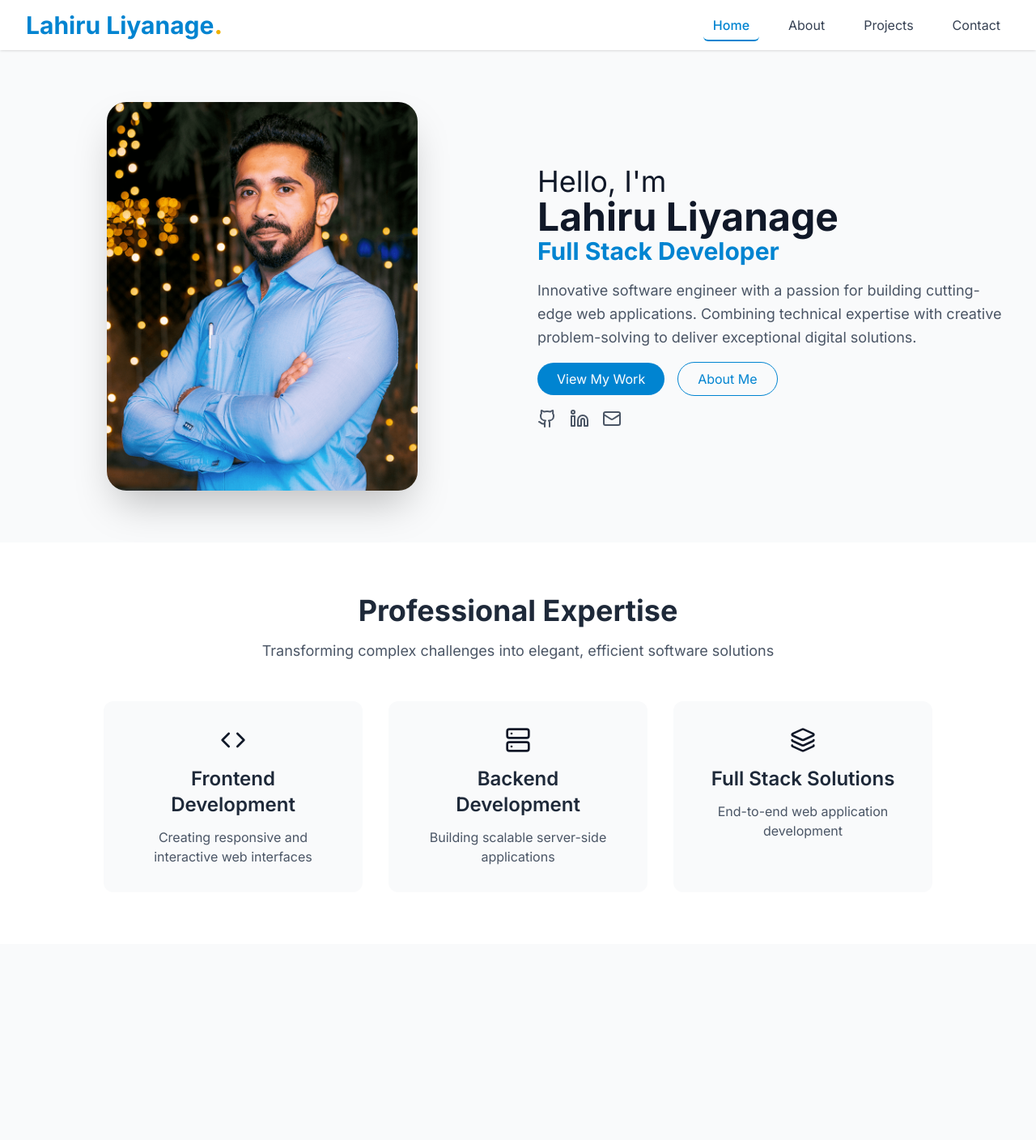
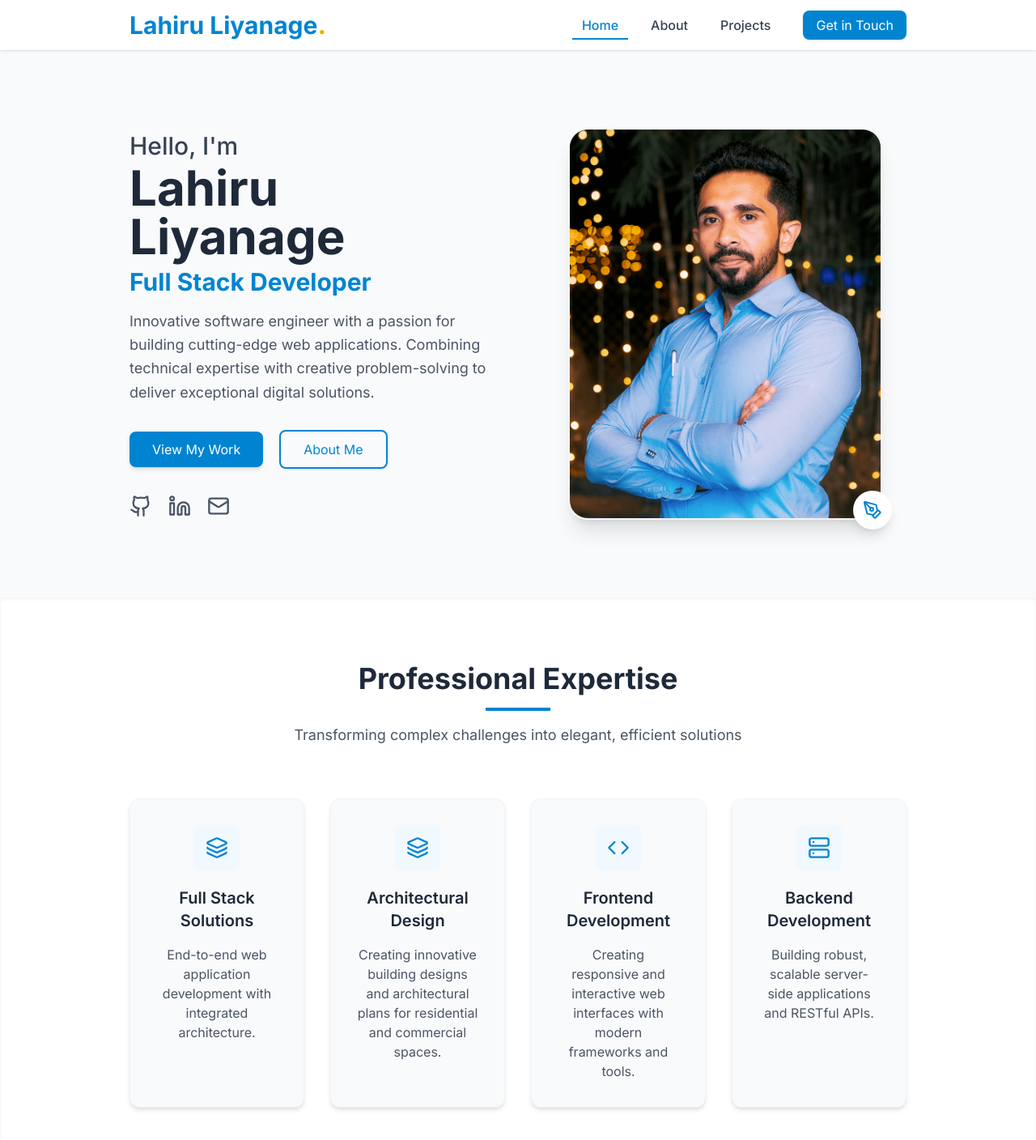
Before and after one commit to LahiruLiyanage/lahiruliyanage-Web-NextJs, a Next.js app: page / in a window 1280 px wide. Shown: the top 1408 px of the page at 81% size. Before the commit the page ends 1166 px from the top, so only its background shows below. Built offline with nearby package versions, Linux system fonts and the light colour scheme.

Commit message:
Maked the Responsivenes to a level. But Still Not Satisfied

```diff
--- a/src/app/page.tsx
+++ b/src/app/page.tsx
@@ -10,150 +10,168 @@ import {
     Mail,
     Code,
     Server,
-    Layers
+    Layers,
+    PenTool
 } from 'lucide-react';
 
 export default function Home() {
     const professionalSkills = [
         {
-            icon: <Code className="w-6 h-6 md:w-8 md:h-8 text-primary" />,
-            title: 'Frontend Development',
-            description: 'Creating responsive and interactive web interfaces'
+            icon: <Layers className="w-6 h-6 md:w-7 md:h-7 text-sky-600" />,
+            title: 'Full Stack Solutions',
+            description: 'End-to-end web application development with integrated architecture.',
+            mobileVisible: true
         },
         {
-            icon: <Server className="w-6 h-6 md:w-8 md:h-8 text-primary" />,
-            title: 'Backend Development',
-            description: 'Building scalable server-side applications'
+            icon: <Layers className="w-6 h-6 md:w-7 md:h-7 text-sky-600" />,
+            title: 'Architectural Design',
+            description: 'Creating innovative building designs and architectural plans for residential and commercial spaces.',
+            mobileVisible: true
         },
         {
-            icon: <Layers className="w-6 h-6 md:w-8 md:h-8 text-primary" />,
-            title: 'Full Stack Solutions',
-            description: 'End-to-end web application development'
+            icon: <Code className="w-6 h-6 md:w-7 md:h-7 text-sky-600" />,
+            title: 'Frontend Development',
+            description: 'Creating responsive and interactive web interfaces with modern frameworks and tools.',
+            mobileVisible: false
+        },
+        {
+            icon: <Server className="w-6 h-6 md:w-7 md:h-7 text-sky-600" />,
+            title: 'Backend Development',
+            description: 'Building robust, scalable server-side applications and RESTful APIs.',
+            mobileVisible: false
         }
     ];
 
     return (
         <div className="min-h-screen bg-gray-50">
             {/* Hero Section */}
-            <div className="container mx-auto max-w-7xl px-4 sm:px-6 lg:px-8 py-8 md:py-16">
-                <div className="flex flex-col md:flex-row gap-8 md:gap-12 items-center">
-                    {/* Profile Image - Second on mobile, Second on desktop */}
+            <div className="container mx-auto max-w-5xl 2xl:max-w-6xl px-4 sm:px-6 lg:px-8 py-12 md:py-20 lg:py-24">
+                <div className="flex flex-col-reverse md:flex-row gap-8 md:gap-12 lg:gap-16 items-center justify-center">
+                    {/* Text Content - Mobile: First, Desktop: Second */}
                     <motion.div
-                        initial={{ opacity: 0, x: -50 }}
-                        animate={{ opacity: 1, x: 0 }}
-                        transition={{ duration: 0.6 }}
-                        className="flex justify-center flex-1"
-                    >
-                        <div className="relative">
-                            <Image
-                                src="/images/lahiruliyanage.png"
-                                alt="Lahiru Liyanage"
-                                width={400}
-                                height={500}
-                                className="rounded-2xl md:rounded-3xl shadow-xl md:shadow-2xl object-cover w-64 h-80 sm:w-72 sm:h-90 md:w-80 md:h-96 lg:w-96 lg:h-120"
-                                priority
-                            />
-                            {/*<div className="absolute bottom-0 right-0 bg-sky-600 text-white p-2 md:p-3 rounded-full shadow-lg">*/}
-                            {/*    <Code className="w-4 h-4 md:w-6 md:h-6" />*/}
-                            {/*</div>*/}
-                        </div>
-                    </motion.div>
-
-                    {/* Text Content - First on mobile, First on desktop */}
-                    <motion.div
-                        initial={{ opacity: 0, x: 50 }}
-                        animate={{ opacity: 1, x: 0 }}
+                        initial={{ opacity: 0, y: 20 }}
+                        animate={{ opacity: 1, y: 0 }}
                         transition={{ duration: 0.6 }}
                         className="flex-1 text-center md:text-left"
                     >
                         <div className="max-w-xl mx-auto md:mx-0">
-                            <h2 className="text-2xl md:text-3xl lg:text-4xl">Hello, I&#39;m</h2>
-                            <h1 className="text-3xl md:text-4xl lg:text-5xl font-bold">
+                            <h2 className="text-xl sm:text-2xl md:text-3xl font-medium text-gray-700">Hello, I&#39;m</h2>
+                            <h1 className="text-3xl sm:text-4xl md:text-5xl lg:text-6xl font-bold mt-1 mb-2 text-gray-800">
                                 Lahiru Liyanage
                             </h1>
-                            <h2 className="text-2xl md:text-2xl lg:text-3xl text-sky-600 font-bold pb-2 md:pb-4">
+                            <h2 className="text-xl sm:text-2xl md:text-3xl text-sky-600 font-bold pb-3 md:pb-4">
                                 Full Stack Developer
                             </h2>
-                            <p className="text-gray-600 leading-relaxed text-sm md:text-base lg:text-lg">
+                            <p className="text-gray-600 leading-relaxed text-sm sm:text-base md:text-lg max-w-lg mx-auto md:mx-0">
                                 Innovative software engineer with a passion for building
                                 cutting-edge web applications. Combining technical expertise
                                 with creative problem-solving to deliver exceptional digital solutions.
                             </p>
 
                             {/* Action Links */}
-                            <div className="flex flex-wrap justify-center md:justify-start items-center gap-3 md:gap-4 pt-4">
+                            <div className="flex flex-wrap justify-center md:justify-start items-center gap-3 md:gap-5 pt-6 md:pt-8">
                                 <Link
                                     href="/projects"
-                                    className="bg-sky-600 text-white px-4 md:px-6 py-2 rounded-full hover:bg-sky-700 transition flex items-center gap-2 text-sm md:text-base"
+                                    className="bg-sky-600 text-white px-5 md:px-7 py-2.5 rounded-lg hover:bg-sky-700 transition duration-300 flex items-center gap-2 text-sm md:text-base shadow-md hover:shadow-lg"
                                 >
                                     View My Work
                                 </Link>
                                 <Link
                                     href="/about"
-                                    className="border border-sky-600 text-sky-600 px-4 md:px-6 py-2 rounded-full hover:bg-sky-700 hover:text-white transition flex items-center gap-2 text-sm md:text-base"
+                                    className="border-2 border-sky-600 text-sky-600 px-5 md:px-7 py-2.5 rounded-lg hover:bg-sky-600 hover:text-white transition duration-300 flex items-center gap-2 text-sm md:text-base"
                                 >
                                     About Me
                                 </Link>
                             </div>
 
                             {/* Social Media Icons */}
-                            <div className="flex justify-center md:justify-start space-x-4 mt-4">
+                            <div className="flex justify-center md:justify-start space-x-5 mt-6 md:mt-8">
                                 <a
                                     href="https://github.com/LahiruLiyanage"
                                     target="_blank"
-                                    className="text-gray-600 hover:text-sky-600 transition"
+                                    rel="noopener noreferrer"
+                                    className="text-gray-600 hover:text-sky-600 transition-colors duration-300"
+                                    aria-label="GitHub Profile"
                                 >
-                                    <Github className="w-5 h-5 md:w-6 md:h-6" />
+                                    <Github className="w-6 h-6 md:w-7 md:h-7" />
                                 </a>
                                 <a
                                     href="https://linkedin.com/in/lahiruliyanage"
                                     target="_blank"
-                                    className="text-gray-600 hover:text-sky-600 transition"
+                                    rel="noopener noreferrer"
+                                    className="text-gray-600 hover:text-sky-600 transition-colors duration-300"
+                                    aria-label="LinkedIn Profile"
                                 >
-                                    <Linkedin className="w-5 h-5 md:w-6 md:h-6" />
+                                    <Linkedin className="w-6 h-6 md:w-7 md:h-7" />
                                 </a>
                                 <a
                                     href="mailto:lhlahiru95@gmail.com"
-                                    className="text-gray-600 hover:text-sky-600 transition"
+                                    className="text-gray-600 hover:text-sky-600 transition-colors duration-300"
+                                    aria-label="Email Contact"
                                 >
-                                    <Mail className="w-5 h-5 md:w-6 md:h-6" />
+                                    <Mail className="w-6 h-6 md:w-7 md:h-7" />
                                 </a>
                             </div>
                         </div>
                     </motion.div>
 
-
+                    {/* Profile Image - Mobile: Second, Desktop: First */}
+                    <motion.div
+                        initial={{ opacity: 0, y: 20 }}
+                        animate={{ opacity: 1, y: 0 }}
+                        transition={{ duration: 0.6, delay: 0.2 }}
+                        className="flex justify-center flex-1"
+                    >
+                        <div className="relative">
+                            <div className="rounded-2xl md:rounded-3xl overflow-hidden shadow-xl border-2 border-gray-100">
+                                <Image
+                                    src="/images/lahiruliyanage.png"
+                                    alt="Lahiru Liyanage"
+                                    width={400}
+                                    height={500}
+                                    className="object-cover w-64 h-80 sm:w-72 sm:h-90 md:w-80 md:h-96 lg:w-96 lg:h-120"
+                                    priority
+                                />
+                            </div>
+                            <div className="absolute -bottom-3 -right-3 bg-white p-3 rounded-full shadow-lg">
+                                <PenTool className="w-5 h-5 md:w-6 md:h-6 text-sky-600" />
+                            </div>
+                        </div>
+                    </motion.div>
                 </div>
             </div>
 
             {/* Professional Skills Section */}
-            <div className="bg-white py-8 md:py-16 w-full">
-                <div className="container mx-auto max-w-7xl px-4 sm:px-6 lg:px-8">
-                    <div className="text-center mb-8 md:mb-12">
-                        <h3 className="text-2xl md:text-3xl lg:text-4xl font-bold text-gray-800 mb-2 md:mb-4">
+            <div className="bg-white py-12 md:py-20 w-full shadow-inner">
+                <div className="container mx-auto max-w-5xl 2xl:max-w-6xl px-4 sm:px-6 lg:px-8">
+                    <div className="text-center mb-10 md:mb-16">
+                        <h3 className="text-2xl md:text-3xl lg:text-4xl font-bold text-gray-800 mb-3 md:mb-4">
                             Professional Expertise
                         </h3>
+                        <div className="w-20 h-1 bg-sky-600 mx-auto mb-4"></div>
                         <p className="text-gray-600 text-sm md:text-base lg:text-lg max-w-2xl mx-auto">
-                            Transforming complex challenges into elegant, efficient software solutions
+                            Transforming complex challenges into elegant, efficient solutions
                         </p>
                     </div>
 
-                    <div className="grid grid-cols-1 md:grid-cols-3 gap-6 md:gap-8 max-w-5xl mx-auto">
+                    <div className="grid grid-cols-1 sm:grid-cols-2 lg:grid-cols-4 gap-6 md:gap-8 max-w-5xl 2xl:max-w-6xl mx-auto">
                         {professionalSkills.map((skill, index) => (
                             <motion.div
                                 key={index}
-                                initial={{ opacity: 0, y: 50 }}
+                                initial={{ opacity: 0, y: 30 }}
                                 animate={{ opacity: 1, y: 0 }}
                                 transition={{ duration: 0.5, delay: index * 0.2 }}
-                                className="bg-gray-50 p-4 md:p-6 lg:p-8 rounded-lg md:rounded-xl text-center hover:shadow-lg transition"
+                                className={`bg-gray-50 p-6 md:p-8 rounded-xl shadow-md hover:shadow-lg transition-all duration-300 border border-gray-100 ${
+                                    !skill.mobileVisible ? 'hidden sm:block' : ''
+                                }`}
                             >
-                                <div className="flex justify-center mb-3 md:mb-4">
+                                <div className="flex justify-center mb-4 md:mb-5 bg-sky-50 w-14 h-14 rounded-lg mx-auto flex items-center justify-center">
                                     {skill.icon}
                                 </div>
-                                <h4 className="text-lg md:text-xl lg:text-2xl font-semibold mb-2 md:mb-3 text-gray-800">
+                                <h4 className="text-lg md:text-xl font-semibold mb-3 md:mb-4 text-gray-800 text-center">
                                     {skill.title}
                                 </h4>
-                                <p className="text-gray-600 text-sm md:text-base">
+                                <p className="text-gray-600 text-sm md:text-base text-center">
                                     {skill.description}
                                 </p>
                             </motion.div>
--- a/src/components/Navbar.tsx
+++ b/src/components/Navbar.tsx
@@ -9,6 +9,7 @@ import { motion, AnimatePresence } from 'framer-motion';
 
 const Navbar: React.FC = () => {
     const [isOpen, setIsOpen] = useState(false);
+    const [scrolled, setScrolled] = useState(false);
     const pathname = usePathname();
 
     // Close mobile menu when route changes or on window resize
@@ -23,6 +24,16 @@ const Navbar: React.FC = () => {
         return () => window.removeEventListener('resize', handleResize);
     }, []);
 
+    // Detect scroll for navbar styling
+    useEffect(() => {
+        const handleScroll = () => {
+            setScrolled(window.scrollY > 20);
+        };
+
+        window.addEventListener('scroll', handleScroll);
+        return () => window.removeEventListener('scroll', handleScroll);
+    }, []);
+
     // Prevent scrolling when mobile menu is open
     useEffect(() => {
         if (isOpen) {
@@ -35,28 +46,30 @@ const Navbar: React.FC = () => {
         };
     }, [isOpen]);
 
+    // Removed 'Contact' from navigation items since we have a dedicated 'Get in Touch' button
     const navItems: NavigationItem[] = [
         { href: '/', label: 'Home' },
         { href: '/about', label: 'About' },
-        { href: '/projects', label: 'Projects' },
-        { href: '/contact', label: 'Contact' }
+        { href: '/projects', label: 'Projects' }
     ];
 
     return (
-        <nav className="bg-white shadow-sm sticky top-0 z-50">
-            <div className="container mx-auto max-w-7xl px-4 sm:px-6 lg:px-8 py-3 flex justify-between items-center">
+        <nav className={`sticky top-0 z-50 transition-all duration-300 ${
+            scrolled ? 'bg-white shadow-md py-2' : 'bg-white/95 shadow-sm py-3'
+        }`}>
+            <div className="container mx-auto max-w-5xl 2xl:max-w-6xl px-4 sm:px-6 lg:px-8 flex justify-between items-center">
                 <motion.div
                     initial={{ opacity: 0, x: -20 }}
                     animate={{ opacity: 1, x: 0 }}
                     transition={{ duration: 0.5 }}
                 >
-                    <Link href="/" className="text-xl sm:text-2xl md:text-3xl font-bold text-sky-600">
+                    <Link href="/" className="text-xl sm:text-2xl md:text-3xl font-bold text-sky-600 flex items-center">
                         Lahiru Liyanage<span className="text-yellow-500 dot font-bold">.</span>
                     </Link>
                 </motion.div>
 
                 {/* Desktop Navigation */}
-                <div className="hidden md:flex items-center space-x-2 lg:space-x-6">
+                <div className="hidden md:flex items-center space-x-1 lg:space-x-2">
                     {navItems.map((item, index) => {
                         const isActive = pathname === item.href;
                         return (
@@ -68,17 +81,32 @@ const Navbar: React.FC = () => {
                             >
                                 <Link
                                     href={item.href}
-                                    className={`px-3 py-2 rounded-md text-sm lg:text-base transition duration-300 ${
+                                    className={`px-3 py-2 mx-1 rounded-md text-sm lg:text-base font-medium transition-all duration-300 relative group ${
                                         isActive
-                                            ? 'text-sky-600 font-medium border-b-2 border-sky-600'
-                                            : 'text-gray-700 hover:text-sky-600 hover:border-b-2 hover:border-sky-300'
+                                            ? 'text-sky-600'
+                                            : 'text-gray-700 hover:text-sky-600'
                                     }`}
                                 >
                                     {item.label}
+                                    <span className={`absolute bottom-0 left-0 w-full h-0.5 bg-sky-600 transform transition-transform duration-300 ${
+                                        isActive ? 'scale-x-100' : 'scale-x-0 group-hover:scale-x-100'
+                                    }`}></span>
                                 </Link>
                             </motion.div>
                         );
                     })}
+                    <motion.div
+                        initial={{ opacity: 0, scale: 0.9 }}
+                        animate={{ opacity: 1, scale: 1 }}
+                        transition={{ duration: 0.5, delay: 0.4 }}
+                    >
+                        <Link
+                            href="/contact"
+                            className="ml-4 bg-sky-600 hover:bg-sky-700 text-white px-4 py-2 rounded-lg text-sm lg:text-base transition-all duration-300 shadow-sm hover:shadow-md"
+                        >
+                            Get in Touch
+                        </Link>
+                    </motion.div>
                 </div>
 
                 {/* Mobile Menu Button */}
@@ -88,7 +116,7 @@ const Navbar: React.FC = () => {
                         animate={{ opacity: 1 }}
                         transition={{ duration: 0.5 }}
                         onClick={() => setIsOpen(!isOpen)}
-                        className="p-2 rounded-full hover:bg-gray-100 focus:outline-none transition-colors"
+                        className="p-2 rounded-md hover:bg-gray-100 focus:outline-none transition-colors"
                         aria-label={isOpen ? "Close menu" : "Open menu"}
                     >
                         {isOpen ? <X size={24} /> : <Menu size={24} />}
@@ -118,10 +146,10 @@ const Navbar: React.FC = () => {
                                     >
                                         <Link
                                             href={item.href}
-                                            className={`flex items-center justify-between px-4 py-4 rounded-lg my-2 ${
+                                            className={`flex items-center px-4 py-4 rounded-lg my-2 transition-all duration-300 ${
                                                 isActive
                                                     ? 'bg-sky-50 text-sky-600 font-medium border-l-4 border-sky-600'
-                                                    : 'text-gray-700 hover:bg-gray-50'
+                                                    : 'text-gray-700 hover:bg-gray-50 hover:border-l-4 hover:border-sky-300'
                                             }`}
                                             onClick={() => setIsOpen(false)}
                                         >
@@ -130,6 +158,21 @@ const Navbar: React.FC = () => {
                                     </motion.div>
                                 );
                             })}
+
+                            <motion.div
+                                initial={{ opacity: 0 }}
+                                animate={{ opacity: 1 }}
+                                transition={{ delay: 0.4 }}
+                                className="mt-4"
+                            >
+                                <Link
+                                    href="/contact"
+                                    className="flex items-center justify-center w-full bg-sky-600 text-white py-3 rounded-lg my-4"
+                                    onClick={() => setIsOpen(false)}
+                                >
+                                    <span className="text-lg">Get in Touch</span>
+                                </Link>
+                            </motion.div>
                         </div>
 
                         {/* Social links or additional content for mobile menu */}
```
